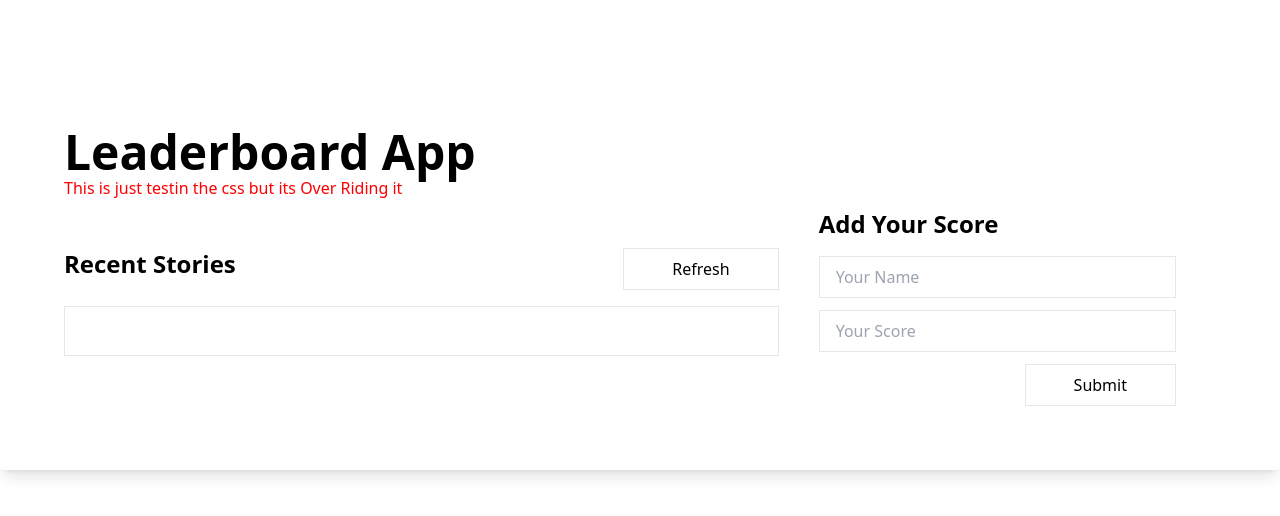
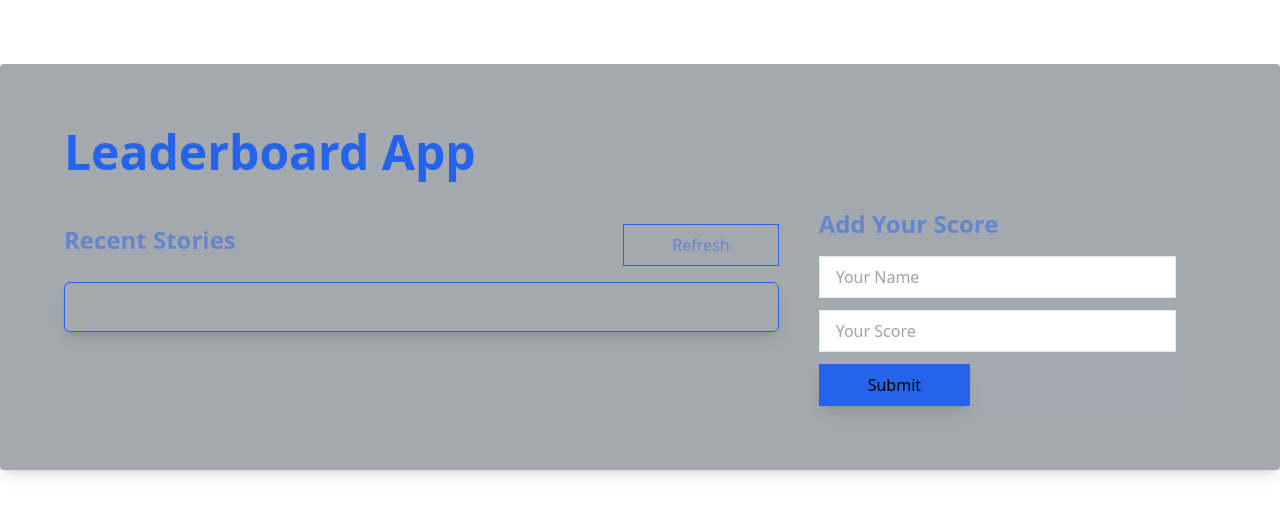
Before and after one commit to Alusp/leaderboard-app, a website built with webpack: page src/index.html in a window 1280 px wide. Built offline with nearby package versions, Linux system fonts and the light colour scheme.

Commit message:
Add Styling

```diff
--- a/src/index.html
+++ b/src/index.html
@@ -8,27 +8,25 @@
   <title>Leader-Board</title>
 </head>
 <body>
-   <main class="container mx-auto bg-white shadow-lg rounded mt-16">
+   <main class="container mx-auto bg-gray-600/50 shadow-lg rounded mt-16">
     <div class="flex w-full p-16">
       <div class="w-8/12">
          <div>
-          <h1 class="font-semibold text-5xl"> Leaderboard App</h1>
+          <h1 class="font-semibold text-blue-600/100 text-5xl"> Leaderboard App</h1>
          </div>
-         <div>
-          <h1 class="hello"> This is just testin the css but its Over Riding it</h1>
-         </div>
+
          <div class="flex justify-between align-items-center mt-12 mb-4">
-          <h2 class="font-semibold text-2xl">
+          <h2 class="font-semibold text-blue-600/50 text-2xl">
             Recent Stories
           </h2>
-          <button type="button" class="btn-refresh border py-2 px-12">Refresh</button>
+          <button type="button" class="btn-refresh border-blue-600 text-blue-600/50 border py-2 px-12">Refresh</button>
          </div>
-         <div id="show-score" class="show-score w-full border p-6">
+         <div id="show-score" class="show-score border py-6 border-blue-600 rounded-md shadow-lg w-full border p-6">
 
          </div>
       </div>
       <div class="mt-20 mx-10 w-4/12">
-         <h2 class="font-semibold text-2xl"> Add Your Score</h2>
+         <h2 class="font-semibold text-blue-600/50 text-2xl"> Add Your Score</h2>
          <form action="#" class="mt-4 flex flex-col">
           <div class="mb-3">
             <input type="text" id="name" placeholder="Your Name" class="border py-2 px-4 w-full"/>
@@ -37,7 +35,10 @@
            <input type="text" id="score" placeholder="Your Score" class="border py-2 px-4 w-full"/>
           </div>
 
-            <button type="submit" class="score-add border py-2 px-12 hover:bg-gray-500 self-end"> Submit</button>
+            <div class="backdrop-blur-md bg-sky/100">
+                <button type="submit" class="score-add bg-blue-600 border-blue-600 shadow-lg hover:bg-cyan-600/10 border py-2 px-12 self-end"> Submit</button>
+            </div>
+
 
          </form>
       </div>
```
